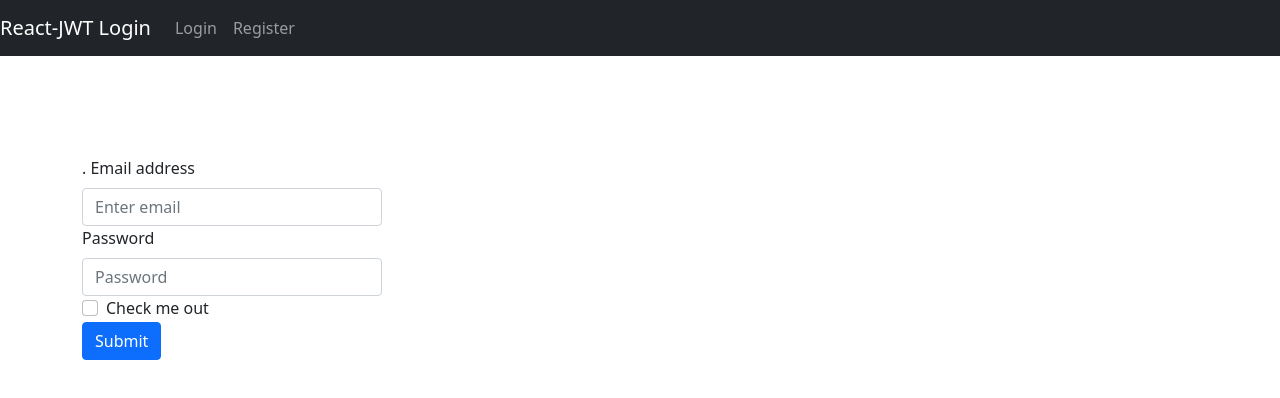
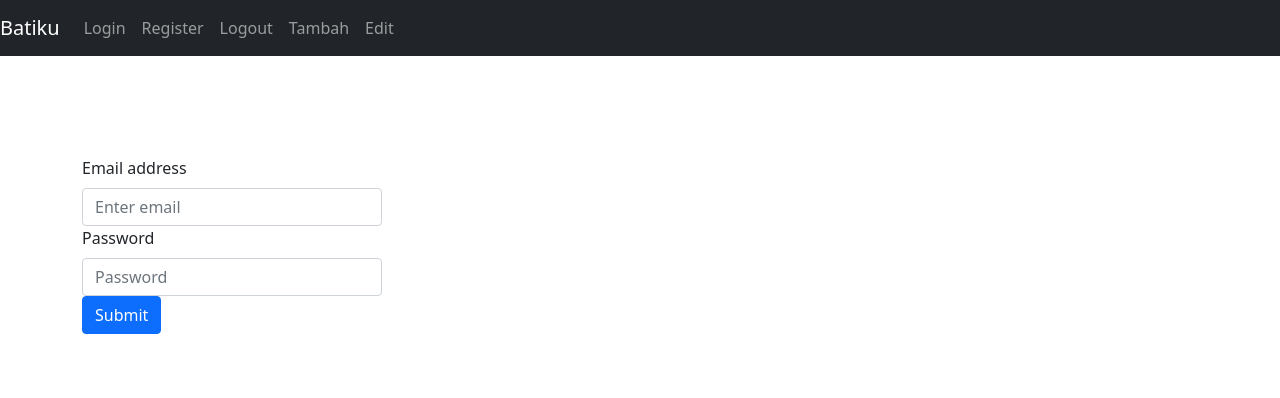
Before and after one commit to ariefzuhri/Batiku, a React (Create React App) app: page /login in a window 1280 px wide. Shown: the top 398 px of the page. Built offline with nearby package versions, Linux system fonts and the light colour scheme.

Commit message:
Add route (add, edit, logout), fix storing token

```diff
--- a/src/App.js
+++ b/src/App.js
@@ -1,22 +1,30 @@
 import React from 'react';
 import './App.css';
-import { Route, Switch, BrowserRouter as Router } from 'react-router-dom';
+import { Route, Switch, BrowserRouter as Router, Link } from 'react-router-dom';
 import Login from './pages/Login'
 import NotFound from './pages/NotFound'
 import Register from './pages/Register'
 import Dashboard from './pages/Dashboard'
+import Logout from './pages/Logout'
+import Add from './pages/Add'
+import Edit from './pages/Edit'
 import { Navbar, Nav, NavDropdown } from 'react-bootstrap'
+
+// Buat ambil token setelah login => localStorage.getItem('token')
 
 function App() {
   return (
     <Router>
       <Navbar bg="dark" variant="dark" expand="lg">
-        <Navbar.Brand href="#home">React-JWT Login</Navbar.Brand>
+        <Navbar.Brand href="/">Batiku</Navbar.Brand>
         <Navbar.Toggle aria-controls="basic-navbar-nav" />
           <Navbar.Collapse id="basic-navbar-nav">
             <Nav className="mr-auto">
               <Nav.Link href='/login'>Login</Nav.Link>
               <Nav.Link href='/register'>Register</Nav.Link>
+              <Nav.Link href='/logout'>Logout</Nav.Link>
+              <Nav.Link href='/add'>Tambah</Nav.Link>
+              <Link className="nav-link" to={{pathname: '/edit', state: 10}}>Edit</Link>
             </Nav>
           </Navbar.Collapse>
       </Navbar>
@@ -24,6 +32,9 @@ function App() {
         <Route exact path="/" component={Dashboard}/>
         <Route path="/login" component={Login} />
         <Route path="/register" component={Register} />
+        <Route path="/logout" component={Logout} />
+        <Route path="/add" component={Add} />
+        <Route path="/edit" component={Edit} />
         <Route component={NotFound} />
       </Switch>
     </Router>
--- a/src/pages/Dashboard.js
+++ b/src/pages/Dashboard.js
@@ -10,6 +10,8 @@ export default class Dashboard extends Component {
         return (
             <div>
                 {localStorage.getItem('user')}
+                <br></br>
+                {localStorage.getItem('token')}
             </div>
         )
     }
--- a/src/pages/Login.js
+++ b/src/pages/Login.js
@@ -22,12 +22,13 @@ export default class Login extends Component {
     }
 
     handleSubmit(event) {
-        axios.post('https://batikservice.herokuapp.com/api/login',{
+        const url = 'https://batikservice.herokuapp.com/api/login';
+        axios.post(url,{
             email: this.state.email,
             password: this.state.password,
         }).then(function (res){
             console.log(res)
-            localStorage.setItem('token', res.data.access);
+            localStorage.setItem('token', res.data.token);
             localStorage.setItem('user', res.config.data);
         }).catch(function (err){
             console.log(err)
@@ -39,17 +40,14 @@ export default class Login extends Component {
         return (
             <Container style={{ marginTop: '100px' }}>
                 <Form>
-                    <Form.Group controlId="formBasicEmail" style={{ width: '300px' }}>. <Form.Label>Email address</Form.Label>
+                    <Form.Group controlId="formBasicEmail" style={{ width: '300px' }}>
+                        <Form.Label>Email address</Form.Label>
                         <Form.Control type="text" placeholder="Enter email" name="email" value={this.state.email} onChange={this.onChange}/>
                     </Form.Group>
 
                     <Form.Group controlId="formBasicPassword" style={{ width: '300px' }}>
                         <Form.Label>Password</Form.Label>
                         <Form.Control type="password" placeholder="Password" name="password" value={this.state.password} onChange={this.onChange}/>
-                    </Form.Group>
-
-                    <Form.Group controlId="formBasicCheckbox">
-                            <Form.Check type="checkbox" label="Check me out" />
                     </Form.Group>
 
                     <Button variant="primary" type="submit" onClick={this.handleSubmit}>
--- a/src/pages/Register.js
+++ b/src/pages/Register.js
@@ -25,13 +25,14 @@ export default class Register extends Component {
     }
 
     handleSubmit(event) {
-        axios.post('https://batikservice.herokuapp.com/api/register',{
+        const url = 'https://batikservice.herokuapp.com/api/register';
+        axios.post(url,{
             email: this.state.email,
             password: this.state.password,
             name: this.state.name,
         }).then(function (res){
             console.log(res)
-            localStorage.setItem('token', res.data.access);
+            localStorage.setItem('token', res.data.token);
             localStorage.setItem('user', res.config.data);
         }).catch(function (err){
             console.log(err)
```
